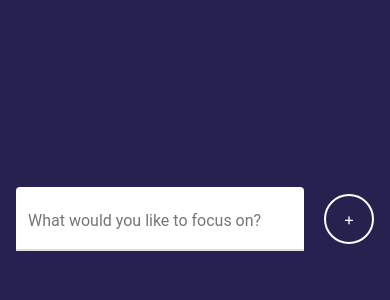
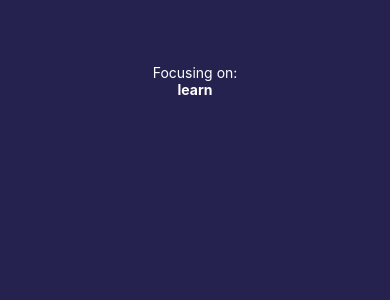
Before and after one commit to jjxmonster/react-native-focus-time, a React Native app: screen / in a window 390 px wide. Shown: the top 300 px of the page. Built offline with nearby package versions, Linux system fonts and the light colour scheme.

Commit message:
create timer component

```diff
--- a/App.js
+++ b/App.js
@@ -1,16 +1,19 @@
 import React, { useState } from 'react';
-import { Text, View, StyleSheet } from 'react-native';
+import { Text, View, StyleSheet,Platform } from 'react-native';
 
 import { Focus } from './src/features/focus/Focus';
+import { Timer } from './src/features/timer/Timer';
+
+import { colors } from './src/utils/colors';
+import { spacing } from './src/utils/sizes';
 
 export default function App() {
-  const [focusSubject, setFocusSubject] = useState(null);
+  const [focusSubject, setFocusSubject] = useState('learn');
   return (
     <View style={styles.container}>
       {focusSubject ? (
         <>
-          <Text>{focusSubject}</Text>
-
+          <Timer focusSubject={focusSubject} />
         </>
       ) : (
         <Focus addSubject={setFocusSubject} />
@@ -22,6 +25,7 @@
 const styles = StyleSheet.create({
   container: {
     flex: 1,
-    backgroundColor: '#252250',
+    backgroundColor: colors.darkBlue,
+    paddingTop:Platform.OS=== 'ios'? spacing.md : spacing.lg
   },
 });
--- a/app.json
+++ b/app.json
@@ -1,7 +1,7 @@
 {
   "expo": {
     "name": "focustime",
-    "slug": "snack-4517f250-b2f5-4ee2-b8ca-2b3dc1df3dab",
+    "slug": "snack-66d10665-3739-4ad7-8af8-47aa90d389b4",
     "version": "1.0.0",
     "orientation": "portrait",
     "icon": "./assets/icon.png",
--- a/src/components/RoundedButton.js
+++ b/src/components/RoundedButton.js
@@ -1,5 +1,6 @@
 import React from 'react';
 import { TouchableOpacity, Text, StyleSheet } from 'react-native';
+
 
 export const RoundedButton = ({
   style = {},
--- a/src/features/focus/Focus.js
+++ b/src/features/focus/Focus.js
@@ -3,6 +3,9 @@
 import { TextInput } from 'react-native-paper';
 
 import { RoundedButton } from '../../components/RoundedButton';
+
+import {fontSizes, spacing} from '../../utils/sizes'
+
 
 export const Focus = ({ addSubject }) => {
   const [tempItem, setTempItem] = useState(null);
@@ -33,19 +36,19 @@
   },
   titleContainer: {
     flex: 0.5,
-    padding: 16,
+    padding: spacing.md,
     justifyContent: 'center',
   },
   title: {
     color: 'white',
-    fontSize: 24,
+    fontSize: fontSizes.lg,
     fontWeight: 'bold',
     marginBottom: 15,
   },
   input: {
     backgroundColor: 'white',
     flex: 1,
-    marginRight: 20,
+    marginRight: spacing.md,
   },
   inputContainer: {
     alignItems: 'center',
--- /dev/null
+++ b/src/features/timer/Timer.js
@@ -0,0 +1,30 @@
+import React from 'react';
+import { View, StyleSheet, Text } from 'react-native';
+
+import {spacing} from '../../utils/sizes'
+
+export const Timer = ({ focusSubject }) => {
+  return (
+    <View style={styles.container}>
+      <View style={{paddingTop:spacing.xxl}}>
+        <Text style={styles.title}>Focusing on:</Text>
+        <Text style={styles.task}>{focusSubject}</Text>
+      </View>
+    </View>
+  );
+};
+
+const styles = StyleSheet.create({
+  container: {
+    flex: 1,
+  },
+  title: {
+    color: '#fff',
+    textAlign: 'center',
+  },
+  task: {
+    color: '#fff',
+    fontWeight: 'bold',
+    textAlign: 'center',
+  },
+});
--- /dev/null
+++ b/src/utils/colors.js
@@ -0,0 +1,3 @@
+export const colors = {
+  darkBlue:'#252250'
+}
--- /dev/null
+++ b/src/utils/sizes.js
@@ -0,0 +1,16 @@
+export const fontSizes = {
+  sm:8,
+  md:16,
+  lg:24,
+  xl:34,
+  xxl:40,
+  xxxl:80
+}
+export const spacing = {
+  sm:8,
+  md:16,
+  lg:24,
+  xl:34,
+  xxl:40,
+  xxxl:80
+}
```
